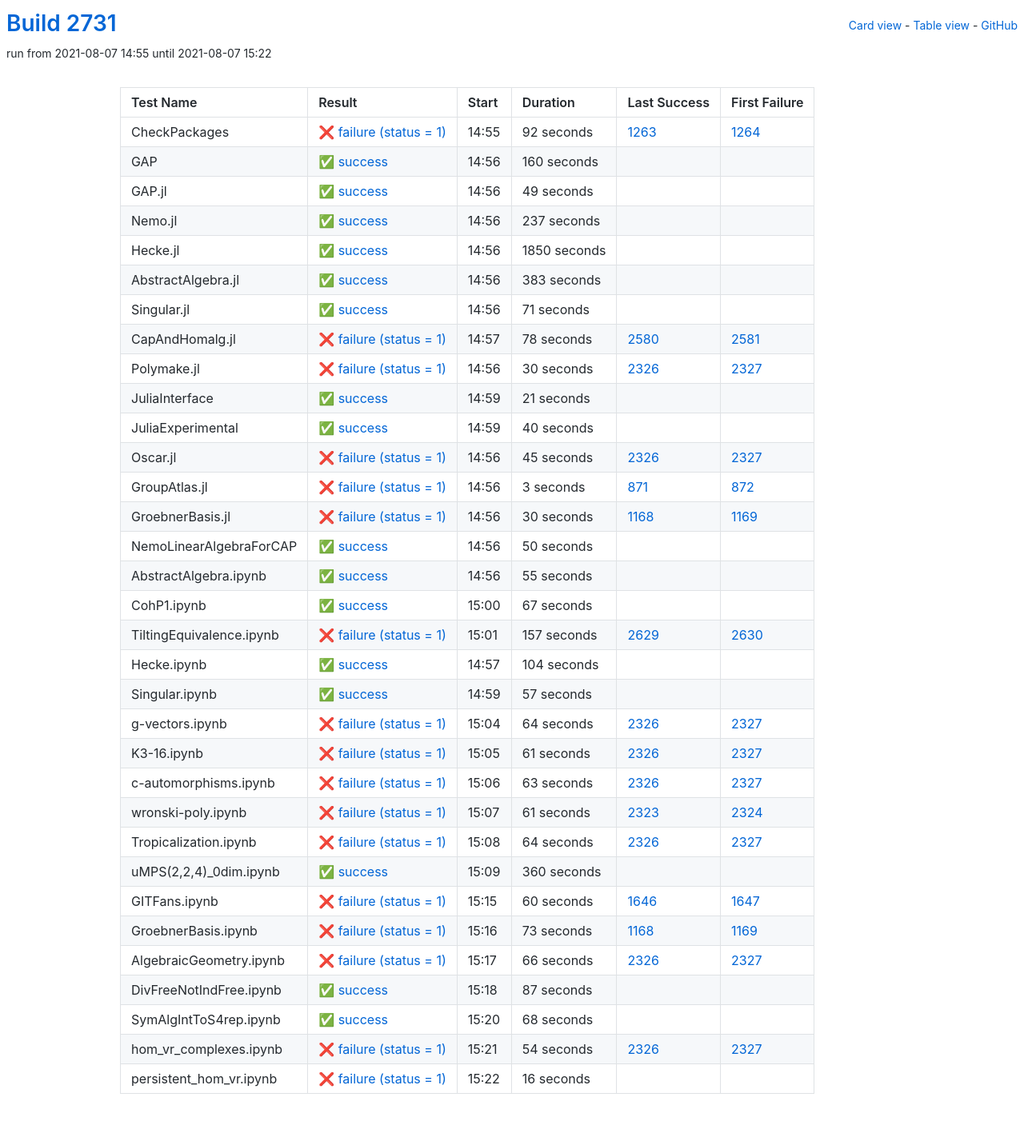
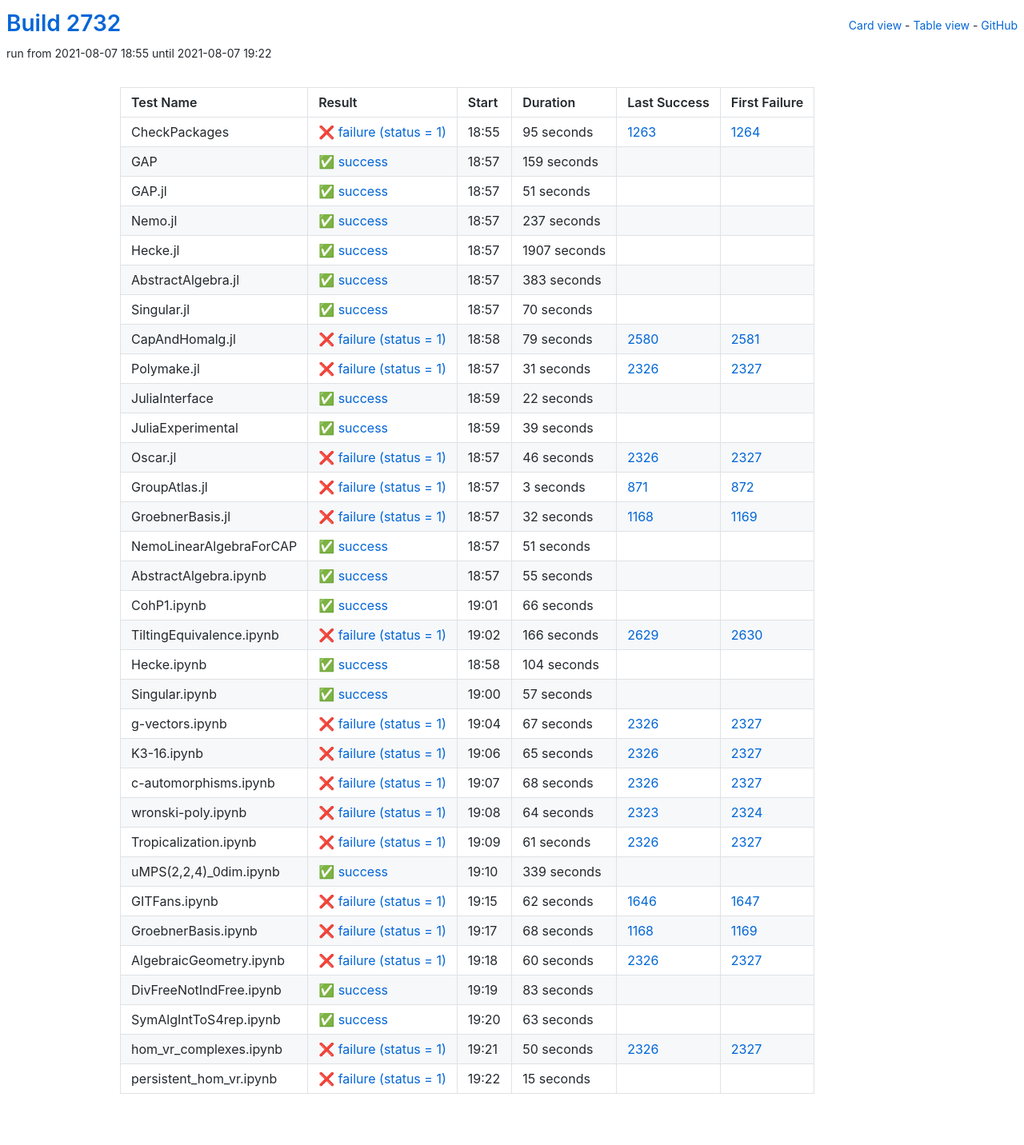
Before and after one commit to oscar-system/oscar-ci-status-stable, a Jekyll site: the page built from table.html, in a window 1280 px wide. Shown: the whole page at 80% size. Built offline with Jekyll 4.4.1, drawn with Linux system fonts in a browser that asks for light colours.

Commit message:
Build #2732

```diff
--- a/_data/ci.yml
+++ b/_data/ci.yml
@@ -1,6 +1,6 @@
 ---
-build: 2731
-build_url: https://oscarci.mathematik.uni-kl.de/job/oscar-stable/2731/
+build: 2732
+build_url: https://oscarci.mathematik.uni-kl.de/job/oscar-stable/2732/
 job: oscar-stable
 organization: oscar-system
 repo: oscar-ci-status-stable
@@ -8,44 +8,44 @@ repourl: https://github.com/oscar-system/oscar-ci-status-stable
 tests:
 - name: CheckPackages
   id: checkpackages
-  log: https://oscarci.mathematik.uni-kl.de/job/oscar-stable/2731/artifact/logs/build-2731/CheckPackages.log
-  start: 2021-08-07 14:55
+  log: https://oscarci.mathematik.uni-kl.de/job/oscar-stable/2732/artifact/logs/build-2732/CheckPackages.log
+  start: 2021-08-07 18:55
   success: false
   exitcode: 1
   status: failure
-  duration: 92
+  duration: 95
   last_success: 1263
   last_success_url: https://oscarci.mathematik.uni-kl.de/job/oscar-stable/1263/
   first_failure: 1264
   first_failure_url: https://oscarci.mathematik.uni-kl.de/job/oscar-stable/1264/
 - name: GAP
   id: gap
-  log: https://oscarci.mathematik.uni-kl.de/job/oscar-stable/2731/artifact/logs/build-2731/GAP.log
-  start: 2021-08-07 14:56
+  log: https://oscarci.mathematik.uni-kl.de/job/oscar-stable/2732/artifact/logs/build-2732/GAP.log
+  start: 2021-08-07 18:57
   success: true
   exitcode: 0
   status: success
-  duration: 160
+  duration: 159
   last_success: false
   last_success_url:
   first_failure: false
   first_failure_url:
 - name: GAP.jl
   id: gap-jl
-  log: https://oscarci.mathematik.uni-kl.de/job/oscar-stable/2731/artifact/logs/build-2731/GAP.jl.log
-  start: 2021-08-07 14:56
+  log: https://oscarci.mathematik.uni-kl.de/job/oscar-stable/2732/artifact/logs/build-2732/GAP.jl.log
+  start: 2021-08-07 18:57
   success: true
   exitcode: 0
   status: success
-  duration: 49
+  duration: 51
   last_success: false
   last_success_url:
   first_failure: false
   first_failure_url:
 - name: Nemo.jl
   id: nemo-jl
-  log: https://oscarci.mathematik.uni-kl.de/job/oscar-stable/2731/artifact/logs/build-2731/Nemo.jl.log
-  start: 2021-08-07 14:56
+  log: https://oscarci.mathematik.uni-kl.de/job/oscar-stable/2732/artifact/logs/build-2732/Nemo.jl.log
+  start: 2021-08-07 18:57
   success: true
   exitcode: 0
   status: success
@@ -56,20 +56,20 @@ tests:
   first_failure_url:
 - name: Hecke.jl
   id: hecke-jl
-  log: https://oscarci.mathematik.uni-kl.de/job/oscar-stable/2731/artifact/logs/build-2731/Hecke.jl.log
-  start: 2021-08-07 14:56
+  log: https://oscarci.mathematik.uni-kl.de/job/oscar-stable/2732/artifact/logs/build-2732/Hecke.jl.log
+  start: 2021-08-07 18:57
   success: true
   exitcode: 0
   status: success
-  duration: 1850
+  duration: 1907
   last_success: false
   last_success_url:
   first_failure: false
   first_failure_url:
 - name: AbstractAlgebra.jl
   id: abstractalgebra-jl
-  log: https://oscarci.mathematik.uni-kl.de/job/oscar-stable/2731/artifact/logs/build-2731/AbstractAlgebra.jl.log
-  start: 2021-08-07 14:56
+  log: https://oscarci.mathematik.uni-kl.de/job/oscar-stable/2732/artifact/logs/build-2732/AbstractAlgebra.jl.log
+  start: 2021-08-07 18:57
   success: true
   exitcode: 0
   status: success
@@ -80,80 +80,80 @@ tests:
   first_failure_url:
 - name: Singular.jl
   id: singular-jl
-  log: https://oscarci.mathematik.uni-kl.de/job/oscar-stable/2731/artifact/logs/build-2731/Singular.jl.log
-  start: 2021-08-07 14:56
+  log: https://oscarci.mathematik.uni-kl.de/job/oscar-stable/2732/artifact/logs/build-2732/Singular.jl.log
+  start: 2021-08-07 18:57
   success: true
   exitcode: 0
   status: success
-  duration: 71
+  duration: 70
   last_success: false
   last_success_url:
   first_failure: false
   first_failure_url:
 - name: CapAndHomalg.jl
   id: capandhomalg-jl
-  log: https://oscarci.mathematik.uni-kl.de/job/oscar-stable/2731/artifact/logs/build-2731/CapAndHomalg.jl.log
-  start: 2021-08-07 14:57
+  log: https://oscarci.mathematik.uni-kl.de/job/oscar-stable/2732/artifact/logs/build-2732/CapAndHomalg.jl.log
+  start: 2021-08-07 18:58
   success: false
   exitcode: 1
   status: failure
-  duration: 78
+  duration: 79
   last_success: 2580
   last_success_url: https://oscarci.mathematik.uni-kl.de/job/oscar-stable/2580/
   first_failure: 2581
   first_failure_url: https://oscarci.mathematik.uni-kl.de/job/oscar-stable/2581/
 - name: Polymake.jl
   id: polymake-jl
-  log: https://oscarci.mathematik.uni-kl.de/job/oscar-stable/2731/artifact/logs/build-2731/Polymake.jl.log
-  start: 2021-08-07 14:56
+  log: https://oscarci.mathematik.uni-kl.de/job/oscar-stable/2732/artifact/logs/build-2732/Polymake.jl.log
+  start: 2021-08-07 18:57
   success: false
   exitcode: 1
   status: failure
-  duration: 30
+  duration: 31
   last_success: 2326
   last_success_url: https://oscarci.mathematik.uni-kl.de/job/oscar-stable/2326/
   first_failure: 2327
   first_failure_url: https://oscarci.mathematik.uni-kl.de/job/oscar-stable/2327/
 - name: JuliaInterface
   id: juliainterface
-  log: https://oscarci.mathematik.uni-kl.de/job/oscar-stable/2731/artifact/logs/build-2731/JuliaInterface.log
-  start: 2021-08-07 14:59
+  log: https://oscarci.mathematik.uni-kl.de/job/oscar-stable/2732/artifact/logs/build-2732/JuliaInterface.log
+  start: 2021-08-07 18:59
   success: true
   exitcode: 0
   status: success
-  duration: 21
+  duration: 22
   last_success: false
   last_success_url:
   first_failure: false
   first_failure_url:
 - name: JuliaExperimental
   id: juliaexperimental
-  log: https://oscarci.mathematik.uni-kl.de/job/oscar-stable/2731/artifact/logs/build-2731/JuliaExperimental.log
-  start: 2021-08-07 14:59
+  log: https://oscarci.mathematik.uni-kl.de/job/oscar-stable/2732/artifact/logs/build-2732/JuliaExperimental.log
+  start: 2021-08-07 18:59
   success: true
   exitcode: 0
   status: success
-  duration: 40
+  duration: 39
   last_success: false
   last_success_url:
   first_failure: false
   first_failure_url:
 - name: Oscar.jl
   id: oscar-jl
-  log: https://oscarci.mathematik.uni-kl.de/job/oscar-stable/2731/artifact/logs/build-2731/Oscar.jl.log
-  start: 2021-08-07 14:56
+  log: https://oscarci.mathematik.uni-kl.de/job/oscar-stable/2732/artifact/logs/build-2732/Oscar.jl.log
+  start: 2021-08-07 18:57
   success: false
   exitcode: 1
   status: failure
-  duration: 45
+  duration: 46
   last_success: 2326
   last_success_url: https://oscarci.mathematik.uni-kl.de/job/oscar-stable/2326/
   first_failure: 2327
   first_failure_url: https://oscarci.mathematik.uni-kl.de/job/oscar-stable/2327/
 - name: GroupAtlas.jl
   id: groupatlas-jl
-  log: https://oscarci.mathematik.uni-kl.de/job/oscar-stable/2731/artifact/logs/build-2731/GroupAtlas.jl.log
-  start: 2021-08-07 14:56
+  log: https://oscarci.mathematik.uni-kl.de/job/oscar-stable/2732/artifact/logs/build-2732/GroupAtlas.jl.log
+  start: 2021-08-07 18:57
   success: false
   exitcode: 1
   status: failure
@@ -164,32 +164,32 @@ tests:
   first_failure_url: https://oscarci.mathematik.uni-kl.de/job/oscar-stable/872/
 - name: GroebnerBasis.jl
   id: groebnerbasis-jl
-  log: https://oscarci.mathematik.uni-kl.de/job/oscar-stable/2731/artifact/logs/build-2731/GroebnerBasis.jl.log
-  start: 2021-08-07 14:56
+  log: https://oscarci.mathematik.uni-kl.de/job/oscar-stable/2732/artifact/logs/build-2732/GroebnerBasis.jl.log
+  start: 2021-08-07 18:57
   success: false
   exitcode: 1
   status: failure
-  duration: 30
+  duration: 32
   last_success: 1168
   last_success_url: https://oscarci.mathematik.uni-kl.de/job/oscar-stable/1168/
   first_failure: 1169
   first_failure_url: https://oscarci.mathematik.uni-kl.de/job/oscar-stable/1169/
 - name: NemoLinearAlgebraForCAP
   id: nemolinearalgebraforcap
-  log: https://oscarci.mathematik.uni-kl.de/job/oscar-stable/2731/artifact/logs/build-2731/NemoLinearAlgebraForCAP.log
-  start: 2021-08-07 14:56
+  log: https://oscarci.mathematik.uni-kl.de/job/oscar-stable/2732/artifact/logs/build-2732/NemoLinearAlgebraForCAP.log
+  start: 2021-08-07 18:57
   success: true
   exitcode: 0
   status: success
-  duration: 50
+  duration: 51
   last_success: false
   last_success_url:
   first_failure: false
   first_failure_url:
 - name: AbstractAlgebra.ipynb
   id: abstractalgebra-ipynb
-  log: https://oscarci.mathematik.uni-kl.de/job/oscar-stable/2731/artifact/logs/build-2731/AbstractAlgebra.ipynb.log
-  start: 2021-08-07 14:56
+  log: https://oscarci.mathematik.uni-kl.de/job/oscar-stable/2732/artifact/logs/build-2732/AbstractAlgebra.ipynb.log
+  start: 2021-08-07 18:57
   success: true
   exitcode: 0
   status: success
@@ -200,32 +200,32 @@ tests:
   first_failure_url:
 - name: CohP1.ipynb
   id: cohp1-ipynb
-  log: https://oscarci.mathematik.uni-kl.de/job/oscar-stable/2731/artifact/logs/build-2731/CohP1.ipynb.log
-  start: 2021-08-07 15:00
+  log: https://oscarci.mathematik.uni-kl.de/job/oscar-stable/2732/artifact/logs/build-2732/CohP1.ipynb.log
+  start: 2021-08-07 19:01
   success: true
   exitcode: 0
   status: success
-  duration: 67
+  duration: 66
   last_success: false
   last_success_url:
   first_failure: false
   first_failure_url:
 - name: TiltingEquivalence.ipynb
   id: tiltingequivalence-ipynb
-  log: https://oscarci.mathematik.uni-kl.de/job/oscar-stable/2731/artifact/logs/build-2731/TiltingEquivalence.ipynb.log
-  start: 2021-08-07 15:01
+  log: https://oscarci.mathematik.uni-kl.de/job/oscar-stable/2732/artifact/logs/build-2732/TiltingEquivalence.ipynb.log
+  start: 2021-08-07 19:02
   success: false
   exitcode: 1
   status: failure
-  duration: 157
+  duration: 166
   last_success: 2629
   last_success_url: https://oscarci.mathematik.uni-kl.de/job/oscar-stable/2629/
   first_failure: 2630
   first_failure_url: https://oscarci.mathematik.uni-kl.de/job/oscar-stable/2630/
 - name: Hecke.ipynb
   id: hecke-ipynb
-  log: https://oscarci.mathematik.uni-kl.de/job/oscar-stable/2731/artifact/logs/build-2731/Hecke.ipynb.log
-  start: 2021-08-07 14:57
+  log: https://oscarci.mathematik.uni-kl.de/job/oscar-stable/2732/artifact/logs/build-2732/Hecke.ipynb.log
+  start: 2021-08-07 18:58
   success: true
   exitcode: 0
   status: success
@@ -236,8 +236,8 @@ tests:
   first_failure_url:
 - name: Singular.ipynb
   id: singular-ipynb
-  log: https://oscarci.mathematik.uni-kl.de/job/oscar-stable/2731/artifact/logs/build-2731/Singular.ipynb.log
-  start: 2021-08-07 14:59
+  log: https://oscarci.mathematik.uni-kl.de/job/oscar-stable/2732/artifact/logs/build-2732/Singular.ipynb.log
+  start: 2021-08-07 19:00
   success: true
   exitcode: 0
   status: success
@@ -248,20 +248,56 @@ tests:
   first_failure_url:
 - name: g-vectors.ipynb
   id: g-vectors-ipynb
-  log: https://oscarci.mathematik.uni-kl.de/job/oscar-stable/2731/artifact/logs/build-2731/g-vectors.ipynb.log
-  start: 2021-08-07 15:04
+  log: https://oscarci.mathematik.uni-kl.de/job/oscar-stable/2732/artifact/logs/build-2732/g-vectors.ipynb.log
+  start: 2021-08-07 19:04
   success: false
   exitcode: 1
   status: failure
-  duration: 64
+  duration: 67
   last_success: 2326
   last_success_url: https://oscarci.mathematik.uni-kl.de/job/oscar-stable/2326/
   first_failure: 2327
   first_failure_url: https://oscarci.mathematik.uni-kl.de/job/oscar-stable/2327/
 - name: K3-16.ipynb
   id: k3-16-ipynb
-  log: https://oscarci.mathematik.uni-kl.de/job/oscar-stable/2731/artifact/logs/build-2731/K3-16.ipynb.log
-  start: 2021-08-07 15:05
+  log: https://oscarci.mathematik.uni-kl.de/job/oscar-stable/2732/artifact/logs/build-2732/K3-16.ipynb.log
+  start: 2021-08-07 19:06
+  success: false
+  exitcode: 1
+  status: failure
+  duration: 65
+  last_success: 2326
+  last_success_url: https://oscarci.mathematik.uni-kl.de/job/oscar-stable/2326/
+  first_failure: 2327
+  first_failure_url: https://oscarci.mathematik.uni-kl.de/job/oscar-stable/2327/
+- name: c-automorphisms.ipynb
+  id: c-automorphisms-ipynb
+  log: https://oscarci.mathematik.uni-kl.de/job/oscar-stable/2732/artifact/logs/build-2732/c-automorphisms.ipynb.log
+  start: 2021-08-07 19:07
+  success: false
+  exitcode: 1
+  status: failure
+  duration: 68
+  last_success: 2326
+  last_success_url: https://oscarci.mathematik.uni-kl.de/job/oscar-stable/2326/
+  first_failure: 2327
+  first_failure_url: https://oscarci.mathematik.uni-kl.de/job/oscar-stable/2327/
+- name: wronski-poly.ipynb
+  id: wronski-poly-ipynb
+  log: https://oscarci.mathematik.uni-kl.de/job/oscar-stable/2732/artifact/logs/build-2732/wronski-poly.ipynb.log
+  start: 2021-08-07 19:08
+  success: false
+  exitcode: 1
+  status: failure
+  duration: 64
+  last_success: 2323
+  last_success_url: https://oscarci.mathematik.uni-kl.de/job/oscar-stable/2323/
+  first_failure: 2324
+  first_failure_url: https://oscarci.mathematik.uni-kl.de/job/oscar-stable/2324/
+- name: Tropicalization.ipynb
+  id: tropicalization-ipynb
+  log: https://oscarci.mathematik.uni-kl.de/job/oscar-stable/2732/artifact/logs/build-2732/Tropicalization.ipynb.log
+  start: 2021-08-07 19:09
   success: false
   exitcode: 1
   status: failure
@@ -270,134 +306,98 @@ tests:
   last_success_url: https://oscarci.mathematik.uni-kl.de/job/oscar-stable/2326/
   first_failure: 2327
   first_failure_url: https://oscarci.mathematik.uni-kl.de/job/oscar-stable/2327/
-- name: c-automorphisms.ipynb
-  id: c-automorphisms-ipynb
-  log: https://oscarci.mathematik.uni-kl.de/job/oscar-stable/2731/artifact/logs/build-2731/c-automorphisms.ipynb.log
-  start: 2021-08-07 15:06
-  success: false
-  exitcode: 1
-  status: failure
-  duration: 63
-  last_success: 2326
-  last_success_url: https://oscarci.mathematik.uni-kl.de/job/oscar-stable/2326/
-  first_failure: 2327
-  first_failure_url: https://oscarci.mathematik.uni-kl.de/job/oscar-stable/2327/
-- name: wronski-poly.ipynb
-  id: wronski-poly-ipynb
-  log: https://oscarci.mathematik.uni-kl.de/job/oscar-stable/2731/artifact/logs/build-2731/wronski-poly.ipynb.log
-  start: 2021-08-07 15:07
-  success: false
-  exitcode: 1
-  status: failure
-  duration: 61
-  last_success: 2323
-  last_success_url: https://oscarci.mathematik.uni-kl.de/job/oscar-stable/2323/
-  first_failure: 2324
-  first_failure_url: https://oscarci.mathematik.uni-kl.de/job/oscar-stable/2324/
-- name: Tropicalization.ipynb
-  id: tropicalization-ipynb
-  log: https://oscarci.mathematik.uni-kl.de/job/oscar-stable/2731/artifact/logs/build-2731/Tropicalization.ipynb.log
-  start: 2021-08-07 15:08
-  success: false
-  exitcode: 1
-  status: failure
-  duration: 64
-  last_success: 2326
-  last_success_url: https://oscarci.mathematik.uni-kl.de/job/oscar-stable/2326/
-  first_failure: 2327
-  first_failure_url: https://oscarci.mathematik.uni-kl.de/job/oscar-stable/2327/
 - name: uMPS(2,2,4)_0dim.ipynb
   id: umps-2-2-4-0dim-ipynb
-  log: https://oscarci.mathematik.uni-kl.de/job/oscar-stable/2731/artifact/logs/build-2731/uMPS-2-2-4-_0dim.ipynb.log
-  start: 2021-08-07 15:09
+  log: https://oscarci.mathematik.uni-kl.de/job/oscar-stable/2732/artifact/logs/build-2732/uMPS-2-2-4-_0dim.ipynb.log
+  start: 2021-08-07 19:10
   success: true
   exitcode: 0
   status: success
-  duration: 360
+  duration: 339
   last_success: false
   last_success_url:
   first_failure: false
   first_failure_url:
 - name: GITFans.ipynb
   id: gitfans-ipynb
-  log: https://oscarci.mathematik.uni-kl.de/job/oscar-stable/2731/artifact/logs/build-2731/GITFans.ipynb.log
-  start: 2021-08-07 15:15
+  log: https://oscarci.mathematik.uni-kl.de/job/oscar-stable/2732/artifact/logs/build-2732/GITFans.ipynb.log
+  start: 2021-08-07 19:15
   success: false
   exitcode: 1
   status: failure
-  duration: 60
+  duration: 62
   last_success: 1646
   last_success_url: https://oscarci.mathematik.uni-kl.de/job/oscar-stable/1646/
   first_failure: 1647
   first_failure_url: https://oscarci.mathematik.uni-kl.de/job/oscar-stable/1647/
 - name: GroebnerBasis.ipynb
   id: groebnerbasis-ipynb
-  log: https://oscarci.mathematik.uni-kl.de/job/oscar-stable/2731/artifact/logs/build-2731/GroebnerBasis.ipynb.log
-  start: 2021-08-07 15:16
+  log: https://oscarci.mathematik.uni-kl.de/job/oscar-stable/2732/artifact/logs/build-2732/GroebnerBasis.ipynb.log
+  start: 2021-08-07 19:17
   success: false
   exitcode: 1
   status: failure
-  duration: 73
+  duration: 68
   last_success: 1168
   last_success_url: https://oscarci.mathematik.uni-kl.de/job/oscar-stable/1168/
   first_failure: 1169
   first_failure_url: https://oscarci.mathematik.uni-kl.de/job/oscar-stable/1169/
 - name: AlgebraicGeometry.ipynb
   id: algebraicgeometry-ipynb
-  log: https://oscarci.mathematik.uni-kl.de/job/oscar-stable/2731/artifact/logs/build-2731/AlgebraicGeometry.ipynb.log
-  start: 2021-08-07 15:17
+  log: https://oscarci.mathematik.uni-kl.de/job/oscar-stable/2732/artifact/logs/build-2732/AlgebraicGeometry.ipynb.log
+  start: 2021-08-07 19:18
   success: false
   exitcode: 1
   status: failure
-  duration: 66
+  duration: 60
   last_success: 2326
   last_success_url: https://oscarci.mathematik.uni-kl.de/job/oscar-stable/2326/
   first_failure: 2327
   first_failure_url: https://oscarci.mathematik.uni-kl.de/job/oscar-stable/2327/
 - name: DivFreeNotIndFree.ipynb
   id: divfreenotindfree-ipynb
-  log: https://oscarci.mathematik.uni-kl.de/job/oscar-stable/2731/artifact/logs/build-2731/DivFreeNotIndFree.ipynb.log
-  start: 2021-08-07 15:18
+  log: https://oscarci.mathematik.uni-kl.de/job/oscar-stable/2732/artifact/logs/build-2732/DivFreeNotIndFree.ipynb.log
+  start: 2021-08-07 19:19
   success: true
   exitcode: 0
   status: success
-  duration: 87
+  duration: 83
   last_success: false
   last_success_url:
   first_failure: false
   first_failure_url:
 - name: SymAlgIntToS4rep.ipynb
   id: symalginttos4rep-ipynb
-  log: https://oscarci.mathematik.uni-kl.de/job/oscar-stable/2731/artifact/logs/build-2731/SymAlgIntToS4rep.ipynb.log
-  start: 2021-08-07 15:20
+  log: https://oscarci.mathematik.uni-kl.de/job/oscar-stable/2732/artifact/logs/build-2732/SymAlgIntToS4rep.ipynb.log
+  start: 2021-08-07 19:20
   success: true
   exitcode: 0
   status: success
-  duration: 68
+  duration: 63
   last_success: false
   last_success_url:
   first_failure: false
   first_failure_url:
 - name: hom_vr_complexes.ipynb
   id: hom-vr-complexes-ipynb
-  log: https://oscarci.mathematik.uni-kl.de/job/oscar-stable/2731/artifact/logs/build-2731/hom_vr_complexes.ipynb.log
-  start: 2021-08-07 15:21
+  log: https://oscarci.mathematik.uni-kl.de/job/oscar-stable/2732/artifact/logs/build-2732/hom_vr_complexes.ipynb.log
+  start: 2021-08-07 19:21
   success: false
   exitcode: 1
   status: failure
-  duration: 54
+  duration: 50
   last_success: 2326
   last_success_url: https://oscarci.mathematik.uni-kl.de/job/oscar-stable/2326/
   first_failure: 2327
   first_failure_url: https://oscarci.mathematik.uni-kl.de/job/oscar-stable/2327/
 - name: persistent_hom_vr.ipynb
   id: persistent-hom-vr-ipynb
-  log: https://oscarci.mathematik.uni-kl.de/job/oscar-stable/2731/artifact/logs/build-2731/persistent_hom_vr.ipynb.log
-  start: 2021-08-07 15:22
+  log: https://oscarci.mathematik.uni-kl.de/job/oscar-stable/2732/artifact/logs/build-2732/persistent_hom_vr.ipynb.log
+  start: 2021-08-07 19:22
   success: false
   exitcode: 1
   status: failure
-  duration: 16
+  duration: 15
   last_success: false
   last_success_url:
   first_failure: false
```
Also changed, not shown: README.md.
